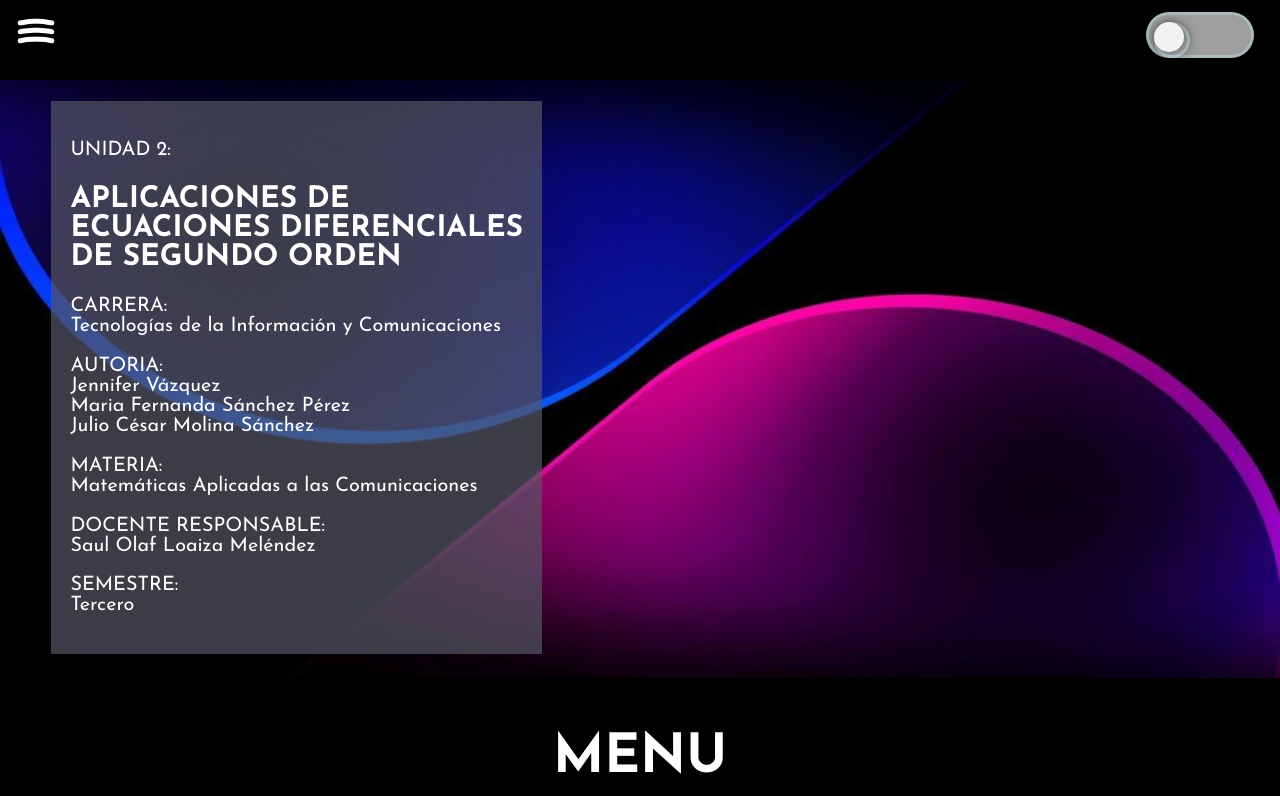
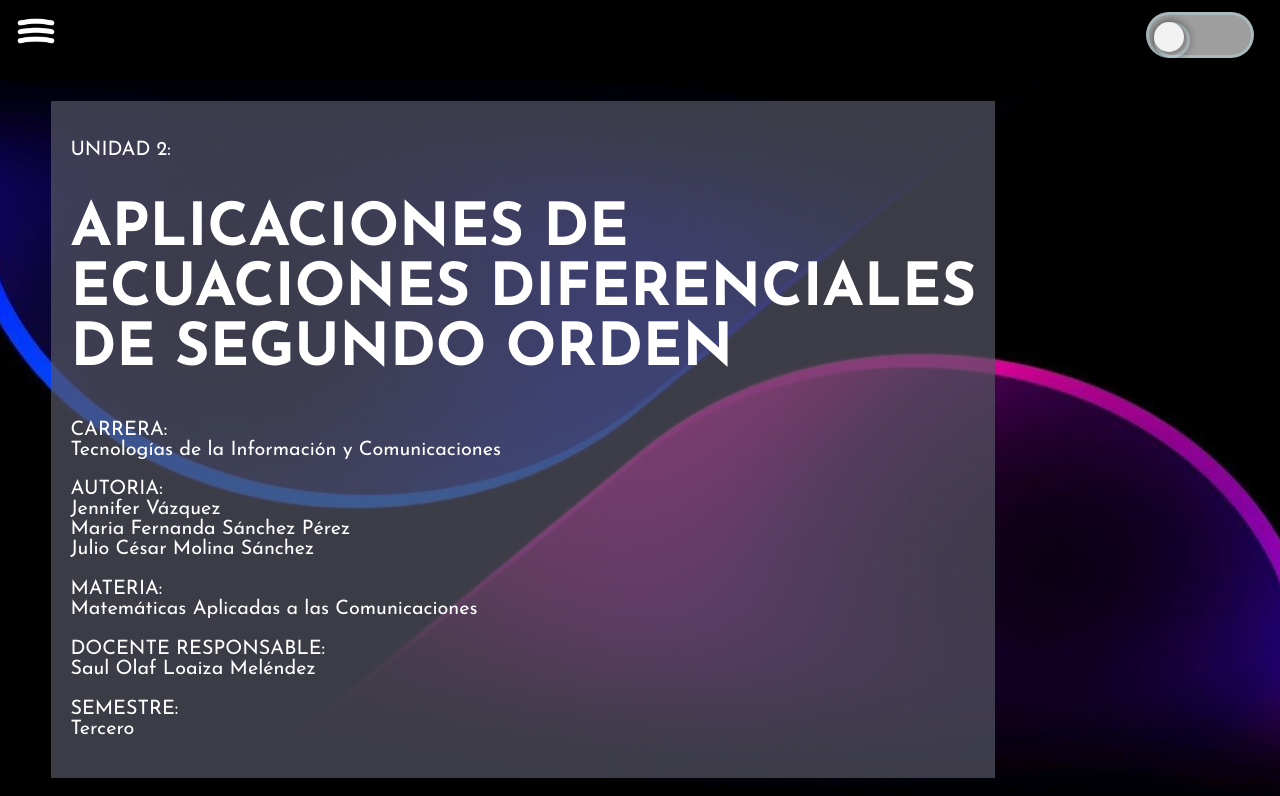
Before and after one commit to MariaFernandaSP/edo, a plain HTML site: page index.html in a window 1280 px wide. Shown: the top 796 px of the page. Drawn offline with Linux system fonts and the light colour scheme; grey boxes are pictures that could not be loaded; a script that the page names is missing.

Commit message:
Update index.html

```diff
--- a/index.html
+++ b/index.html
@@ -62,9 +62,9 @@
     <div class="fondoimagen">
         <div class="texto">
             <p>UNIDAD 2:</p>
-            <h2>APLICACIONES DE <br>
+            <h1>APLICACIONES DE <br>
               ECUACIONES DIFERENCIALES <br>
-              DE SEGUNDO ORDEN</h2>
+              DE SEGUNDO ORDEN</h1>
             <p>
                 CARRERA: <br>
                 Tecnologías de la Información y Comunicaciones
```
